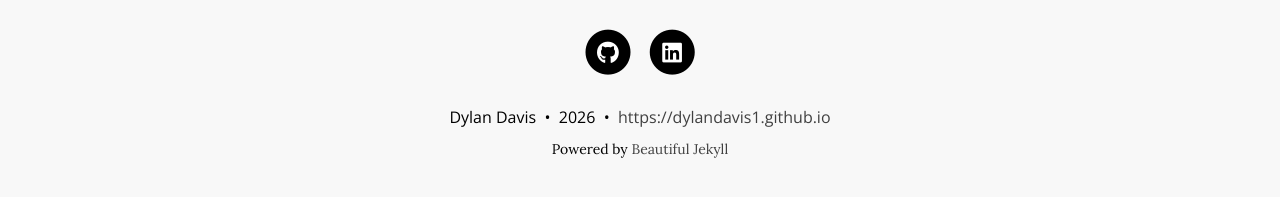
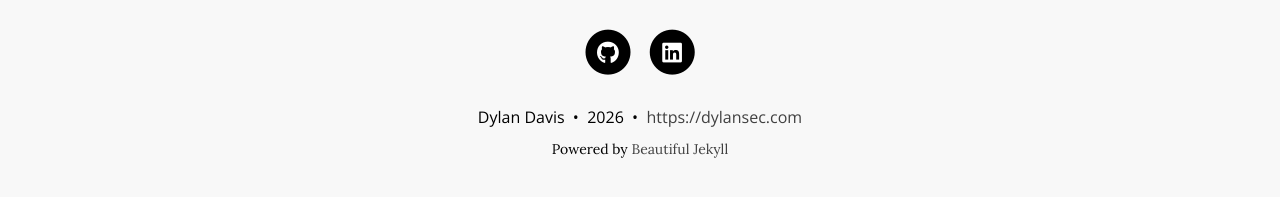
Before and after one commit to DylanDavis1/dylandavis1.github.io, a Jekyll site: the page built from index.html, in a window 1280 px wide and 1009 px high. Shown: the part 799-996 px from the top of the window. Built offline with Jekyll 4.4.1, drawn with Linux system fonts in a browser that asks for light colours; the list of posts is cut into pages by our own code; comment, search, counter and statistics services are not loaded; some of the changed lines change nothing that is shown.

Commit message:
Update _config.yml

```diff
--- a/_config.yml
+++ b/_config.yml
@@ -50,8 +50,8 @@ share-links-active:
   linkedin: true
   vk: false
 
-url-pretty: "https://dylandavis1.github.io"
-url: "https://dylandavis1.github.io"
+url-pretty: "https://dylansec.com"
+url: "https://dylansec.com"
 
 excerpt_length: 50
 feed_show_excerpt: false
```
